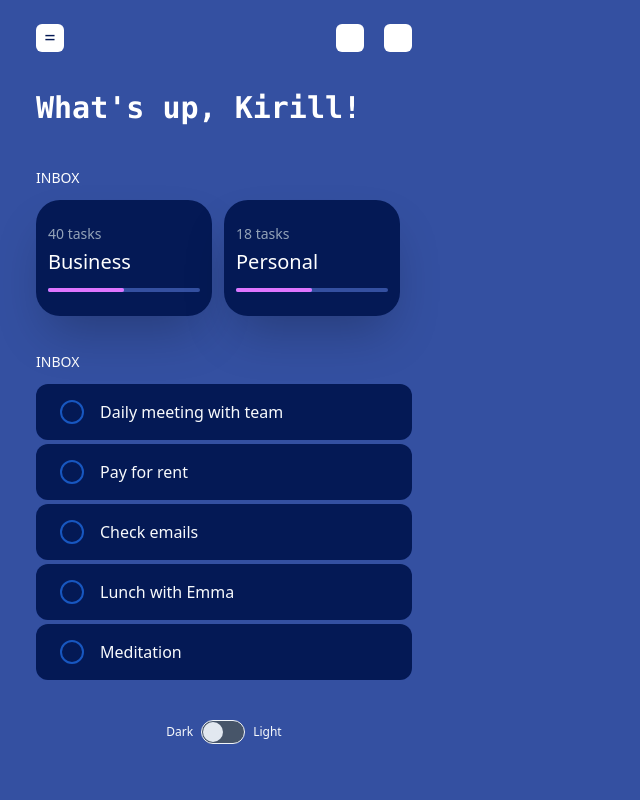
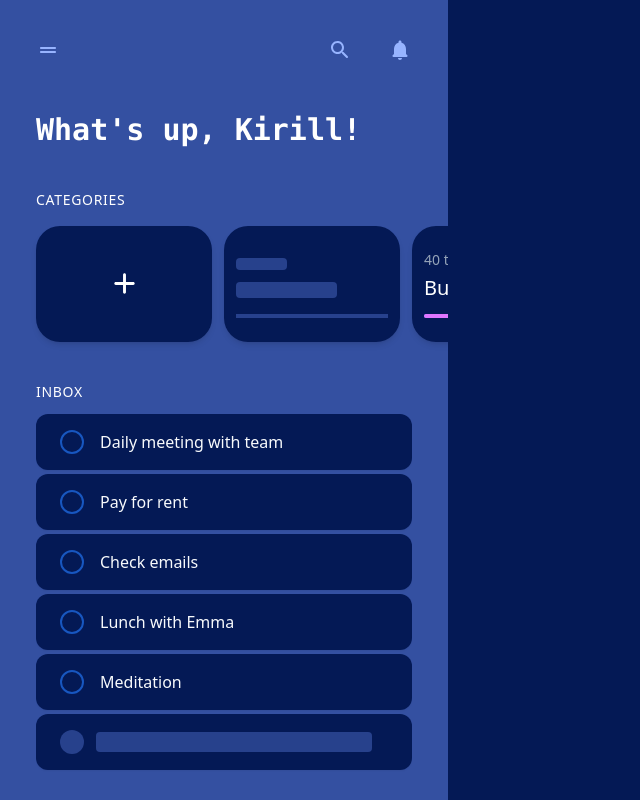
Before and after one commit to Cyber-Kira/todo, a React (Create React App) app: page / in a window 1280 px wide. Shown: the whole page, without its empty margins (0-640 px from the left). Built offline with nearby package versions, Linux system fonts and the light colour scheme.

Commit message:
feat: add styles and markdown to represent future components

```diff
--- a/package.json
+++ b/package.json
@@ -3,6 +3,10 @@
   "version": "0.1.0",
   "private": true,
   "dependencies": {
+    "@emotion/react": "^11.9.0",
+    "@emotion/styled": "^11.8.1",
+    "@mui/icons-material": "^5.6.2",
+    "@mui/material": "^5.6.2",
     "@reduxjs/toolkit": "^1.8.1",
     "@testing-library/jest-dom": "^5.16.4",
     "@testing-library/react": "^13.1.1",
--- a/src/components/App/App.tsx
+++ b/src/components/App/App.tsx
@@ -1,3 +1,4 @@
+import AddRoundedIcon from '@mui/icons-material/AddRounded'
 import React, { useState } from 'react'
 import { toggleThemeClass } from '../../utils'
 import { Background } from '../Background'
@@ -20,46 +21,57 @@
 	return (
 		<>
 			<div
-				className={`fixed top-0 left-0 w-full h-full ${
+				className={`fixed top-0 left-0 w-screen h-screen ${
 					open ? 'animate-slideIn pointer-events-none' : 'animate-slideOut'
-				} max-w-md mx-auto`}
+				} max-w-md mx-auto overflow-auto`}
 			>
 				<Header toggleMenu={toggleMenu} />
 				<div className='text-black dark:text-white text-3xl px-9 pt-9 font-mono font-semibold leading-10 transition-colors'>
 					What&apos;s up, Kirill!
 				</div>
-				<div className='mt-10 px-9 flex flex-col gap-1'>
-					<p className='text-black dark:text-white text-sm uppercase mb-2'>
-						Inbox
+				<div className='mt-10'>
+					<p className='text-black pl-9 tracking-wider dark:text-white text-sm uppercase'>
+						Categories
 					</p>
-					<div className='relative h-28'>
-						<div className='absolute top-0 left-0 flex gap-3'>
-							<div className='w-44 text-black dark:text-white rounded-3xl bg-purpleDark px-3 py-6 shadow-2xl cursor-pointer'>
-								<p className='mb-1 text-sm text-slate-400'>40 tasks</p>
-								<p className='mb-3 text-xl'>Business</p>
-								<div className='w-full h-1 bg-purpleLight rounded-lg'>
-									<div className='w-1/2 bg-purpleBright h-1 rounded-lg backdrop-brightness-150' />
+					<div className='w-full px-9 py-4 flex gap-3 first:pl-9 last:pr-9 overflow-auto'>
+						<div className='flex justify-center items-center w-44 shrink-0 rounded-3xl bg-white dark:bg-purpleDark cursor-pointer shadow-md'>
+							<div className='text-slate-800 dark:text-white'>
+								<AddRoundedIcon fontSize='large' />
 							</div>
 						</div>
-							<div className='w-44 text-black dark:text-white rounded-3xl bg-purpleDark px-3 py-6 shadow-2xl cursor-pointer'>
-								<p className='mb-1 text-sm text-slate-400'>18 tasks</p>
-								<p className='mb-3 text-xl'>Personal</p>
+						<div className='flex flex-col gap-3 w-44 shrink-0 rounded-3xl bg-white dark:bg-purpleDark px-3 py-6 shadow-md'>
+							<div className='text-sm mt-2 w-2/6 rounded bg-slate-200 dark:bg-purpleLight h-3 animate-pulse' />
+							<div className='text-xl w-4/6 rounded bg-slate-200 dark:bg-purpleLight h-4 animate-pulse' />
+							<div className='w-full mt-auto h-1 bg-slate-200 dark:bg-purpleLight animate-pulse' />
+						</div>
+						<div className='w-44 shrink-0 rounded-3xl bg-white dark:bg-purpleDark px-3 py-6 cursor-pointer shadow-md'>
+							<p className='mb-1 text-sm text-slate-400'>40 tasks</p>
+							<p className='mb-3 text-xl text-black dark:text-white truncate'>
+								Business
+							</p>
 							<div className='w-full h-1 bg-purpleLight rounded-lg'>
-									<div className='w-1/2 bg-purpleBright h-1 rounded-lg backdrop-brightness-150' />
+								<div className='w-2/3 bg-purpleBright h-1 rounded-lg backdrop-brightness-150' />
 							</div>
 						</div>
 					</div>
 				</div>
-				</div>
-				<div className='mt-10 px-9 flex flex-col gap-1'>
-					<p className='text-black dark:text-white text-sm uppercase mb-2'>
+				<div className='mt-6 px-9 flex flex-col h-[calc(100vh-363px)] gap-1'>
+					<p className='text-black tracking-wider dark:text-white text-sm uppercase mb-2'>
 						Inbox
 					</p>
+					<div className='flex flex-col gap-1 h-full overflow-auto mb-8 bar'>
 						<TotoItem title='Daily meeting with team' />
 						<TotoItem title='Pay for rent' />
 						<TotoItem title='Check emails' />
 						<TotoItem title='Lunch with Emma' />
 						<TotoItem title='Meditation' />
+						<div className='flex items-center outline-none shadow-sm shrink-0 select-none w-full h-14 dark:text-slate-50 bg-light dark:bg-purpleDark rounded-xl transition-colors pl-3'>
+							<div className='flex items-center justify-center'>
+								<div className='relative animate-pulse inline-block mx-3 w-6 h-6 rounded-full bg-slate-200 dark:bg-purpleLight ' />
+							</div>
+							<div className='w-full mr-10 h-5 rounded animate-pulse bg-slate-200 dark:bg-purpleLight' />
+						</div>
+					</div>
 				</div>
 				<ThemeToggle />
 				<Background
--- a/src/components/Background/Background.tsx
+++ b/src/components/Background/Background.tsx
@@ -10,7 +10,7 @@
 	rounded?: boolean
 }) => (
 	<div
-		className={`fixed top-0 left-0 ${colorLight} ${colorDark} w-screen h-screen -z-10 ${
+		className={`absolute top-0 left-0 bottom-0 ${colorLight} ${colorDark} w-screen -z-10 ${
 			rounded ? 'animate-roundIn' : 'animate-roundOut'
 		}`}
 	/>
--- a/src/components/Header/Header.tsx
+++ b/src/components/Header/Header.tsx
@@ -1,5 +1,8 @@
 /* eslint-disable arrow-body-style */
 import React from 'react'
+import DragHandleRoundedIcon from '@mui/icons-material/DragHandleRounded'
+import SearchRoundedIcon from '@mui/icons-material/SearchRounded'
+import NotificationsRoundedIcon from '@mui/icons-material/NotificationsRounded'
 
 interface Props {
 	toggleMenu: () => void
@@ -7,16 +10,26 @@
 
 export const Header = ({ toggleMenu }: Props) => {
 	return (
-		<div className='flex gap-5 justify-between items-center mt-6 px-9'>
+		<div className='flex gap-3 justify-between items-center mt-6 px-6'>
 			<button
 				onClick={toggleMenu}
 				type='button'
-				className='bg-purpleLight dark:bg-white text-white dark:text-purpleDark text-xl rounded-md w-7 h-7 pointer-events-auto mr-auto transition-colors'
+				className='p-3 text-normalPriority dark:text-menuItemDark pointer-events-auto mr-auto transition-colors'
 			>
-				=
+				<DragHandleRoundedIcon />
 			</button>
-			<div className='bg-purpleLight dark:bg-white rounded-md w-7 h-7 transition-colors' />
-			<div className='bg-purpleLight dark:bg-white rounded-md w-7 h-7 transition-colors' />
+			<button
+				type='button'
+				className='p-3 text-normalPriority dark:text-menuItemDark transition-colors'
+			>
+				<SearchRoundedIcon />
+			</button>
+			<button
+				type='button'
+				className='p-3 text-normalPriority dark:text-menuItemDark transition-colors'
+			>
+				<NotificationsRoundedIcon />
+			</button>
 		</div>
 	)
 }
--- a/src/components/TodoItem/TodoItem.tsx
+++ b/src/components/TodoItem/TodoItem.tsx
@@ -17,7 +17,7 @@
 
 	return (
 		<div
-			className={`flex items-center outline-none select-none w-full h-14 dark:text-slate-50 bg-light dark:bg-purpleDark rounded-xl transition-colors pl-3 ${
+			className={`flex items-center outline-none shadow-sm shrink-0 p-2 select-none w-full min-h-[3.5rem] h-auto dark:text-slate-50 bg-light dark:bg-purpleDark rounded-xl transition-colors pl-3 ${
 				selected ? 'bg-slate-200 dark:bg-opacity-70' : ''
 			}`}
 		>
@@ -26,7 +26,7 @@
 			</div>
 			<div className='flex items-center overflow-hidden w-full'>
 				<span
-					className={`relative text-black dark:text-slate-50 w-auto before:absolute before:h-px pl-1 before:w-[calc(100%+5px)] before:bg-black dark:before:bg-white  before:top-1/2 before:-translate-x-[calc(100%+30px)] ${
+					className={`relative text-black mr-10 dark:text-slate-50 w-auto before:absolute before:h-px pl-1 before:w-[calc(100%+5px)] before:bg-black dark:before:bg-white  before:top-1/2 before:-translate-x-[calc(100%+30px)] ${
 						done
 							? 'before:translate-x-[calc(-5px)] animate-wiggle before:animate-dimmed'
 							: ''
--- a/tailwind.config.js
+++ b/tailwind.config.js
@@ -11,6 +11,11 @@
 				lightDimmed: '#faf9ff',
 				lightTextColor: '#262755',
 				normalPriority: '#1857C0',
+				menuItemDark: '#97B4FF',
+				menuItemLight: '#6E6EFF',
+			},
+			dropShadow: {
+				categoryCard: '0px 1px 10px 2px rgba(80, 108, 129, 0.15);',
 			},
 			keyframes: {
 				wiggle: {
```
Also changed, not shown: 1 other file (tests, documents, lock files or other folders). Lines whose indentation alone changed are shown as unchanged.
